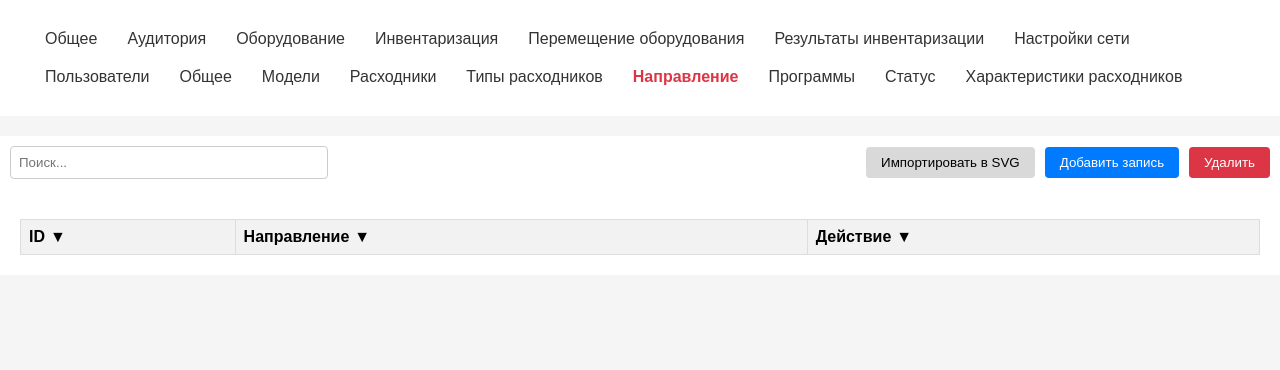
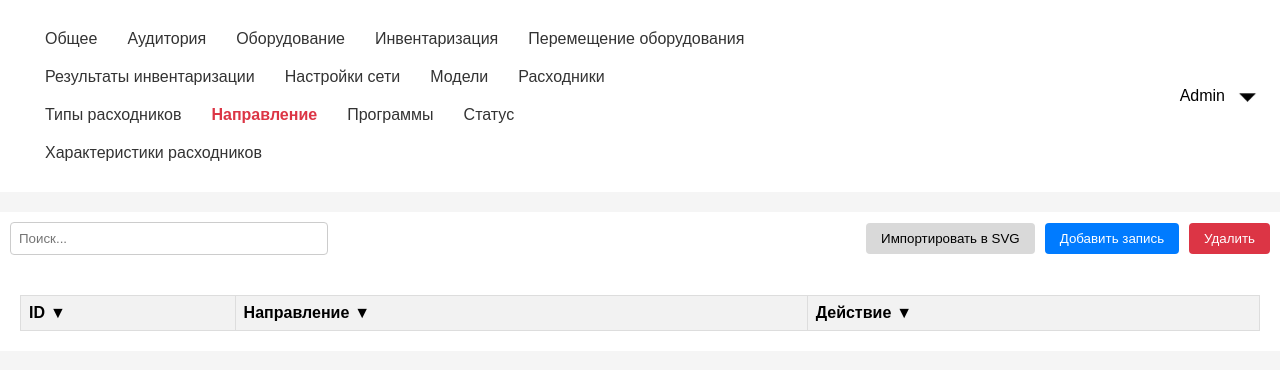
Before and after one commit to YarikTunev/Yp05, a PHP site: page /Pages/Direction.php in a window 1280 px wide. Shown: the top 370 px of the page. Run offline with PHP 8.4, Linux system fonts and the light colour scheme; data that the repository does not hold is empty; some libraries are stand-ins or nearby versions.

Commit message:
фикс

```diff
--- a/Pages/ConsumableCharacteristics.php
+++ b/Pages/ConsumableCharacteristics.php
@@ -20,7 +20,6 @@
         <a href="InventoryResults.php">Результаты инвентаризации</a>
         <a href="NetworkSettings.php">Настройки сети</a>
         <a href="Users.php">Пользователи</a>
-        <a href="General.php">Общее</a>
         <a href="Models.php">Модели</a>
         <a href="Consumables.php">Расходники</a>
         <a href="ConsumableTypes.php">Типы расходников</a>
--- a/Pages/ConsumableTypes.php
+++ b/Pages/ConsumableTypes.php
@@ -18,7 +18,6 @@
         <a href="InventoryResults.php">Результаты инвентаризации</a>
         <a href="NetworkSettings.php">Настройки сети</a>
         <a href="Users.php">Пользователи</a>
-        <a href="General.php">Общее</a>
         <a href="Models.php">Модели</a>
         <a href="Consumables.php">Расходники</a>
         <a href="ConsumableTypes.php" style="color: #dc3545; font-weight: bold;">Типы расходников</a>
--- a/Pages/Consumables.php
+++ b/Pages/Consumables.php
@@ -18,7 +18,6 @@
         <a href="InventoryResults.php">Результаты инвентаризации</a>
         <a href="NetworkSettings.php">Настройки сети</a>
         <a href="Users.php">Пользователи</a>
-        <a href="General.php">Общее</a>
         <a href="Models.php">Модели</a>
         <a href="Consumables.php" style="color: #dc3545; font-weight: bold;">Расходники</a>
         <a href="ConsumableTypes.php">Типы расходников</a>
--- a/Pages/Direction.php
+++ b/Pages/Direction.php
@@ -17,8 +17,6 @@
         <a href="EquipmentMovie.php">Перемещение оборудования</a>
         <a href="InventoryResults.php">Результаты инвентаризации</a>
         <a href="NetworkSettings.php">Настройки сети</a>
-        <a href="Users.php">Пользователи</a>
-        <a href="General.php">Общее</a>
         <a href="Models.php">Модели</a>
         <a href="Consumables.php">Расходники</a>
         <a href="ConsumableTypes.php">Типы расходников</a>
@@ -26,6 +24,10 @@
         <a href="Programs.php">Программы</a>
         <a href="Status.php">Статус</a>
         <a href="ConsumableCharacteristics.php">Характеристики расходников</a>
+    </div>
+    <div class="user">
+        <p>Admin</p>
+        <img src="../img/down.png" alt="">
     </div>
 </header>
 <main>
--- a/Pages/Equipment.php
+++ b/Pages/Equipment.php
@@ -19,7 +19,6 @@
         <a href="InventoryResults.php">Результаты инвентаризации</a>
         <a href="NetworkSettings.php">Настройки сети</a>
         <a href="Users.php">Пользователи</a>
-        <a href="General.php">Общее</a>
         <a href="Models.php">Модели</a>
         <a href="Consumables.php">Расходники</a>
         <a href="ConsumableTypes.php">Типы расходников</a>
@@ -28,7 +27,10 @@
         <a href="Status.php">Статус</a>
         <a href="ConsumableCharacteristics.php">Характеристики расходников</a>
     </div>
-
+    <div class="user">
+        <p>Admin</p>
+        <img src="../img/down.png" alt="">
+    </div>
 </header>
 <main>
     <div class="search-container">
--- a/Pages/EquipmentMovie.php
+++ b/Pages/EquipmentMovie.php
@@ -19,7 +19,6 @@
         <a href="InventoryResults.php">Результаты инвентаризации</a>
         <a href="NetworkSettings.php">Настройки сети</a>
         <a href="Users.php">Пользователи</a>
-        <a href="General.php">Общее</a>
         <a href="Models.php">Модели</a>
         <a href="Consumables.php">Расходники</a>
         <a href="ConsumableTypes.php">Типы расходников</a>
@@ -27,6 +26,10 @@
         <a href="Programs.php">Программы</a>
         <a href="Status.php">Статус</a>
         <a href="ConsumableCharacteristics.php">Характеристики расходников</a>
+    </div>
+    <div class="user">
+        <p>Admin</p>
+        <img src="../img/down.png" alt="">
     </div>
 </header>
 <main>
--- a/Pages/General.php
+++ b/Pages/General.php
@@ -20,7 +20,6 @@
         <a href="InventoryResults.php">Результаты инвентаризации</a>
         <a href="NetworkSettings.php">Настройки сети</a>
         <a href="Users.php">Пользователи</a>
-        <a href="General.php">Общее</a>
         <a href="Models.php">Модели</a>
         <a href="Consumables.php">Расходники</a>
         <a href="ConsumableTypes.php">Типы расходников</a>
@@ -28,6 +27,10 @@
         <a href="Programs.php">Программы</a>
         <a href="Status.php">Статус</a>
         <a href="ConsumableCharacteristics.php">Характеристики расходников</a>
+    </div>
+    <div class="user">
+        <p>Admin</p>
+        <img src="../img/down.png" alt="">
     </div>
 </header>
 <main>
--- a/Pages/Inventory.php
+++ b/Pages/Inventory.php
@@ -19,7 +19,6 @@
         <a href="InventoryResults.php">Результаты инвентаризации</a>
         <a href="NetworkSettings.php">Настройки сети</a>
         <a href="Users.php">Пользователи</a>
-        <a href="General.php">Общее</a>
         <a href="Models.php">Модели</a>
         <a href="Consumables.php">Расходники</a>
         <a href="ConsumableTypes.php">Типы расходников</a>
@@ -27,6 +26,10 @@
         <a href="Programs.php">Программы</a>
         <a href="Status.php">Статус</a>
         <a href="ConsumableCharacteristics.php">Характеристики расходников</a>
+    </div>
+    <div class="user">
+        <p>Admin</p>
+        <img src="../img/down.png" alt="">
     </div>
 </header>
 <main>
--- a/Pages/InventoryResults.php
+++ b/Pages/InventoryResults.php
@@ -19,7 +19,6 @@
         <a href="InventoryResults.php" style="color: #dc3545; font-weight: bold;">Результаты инвентаризации</a>
         <a href="NetworkSettings.php">Настройки сети</a>
         <a href="Users.php">Пользователи</a>
-        <a href="General.php">Общее</a>
         <a href="Models.php">Модели</a>
         <a href="Consumables.php">Расходники</a>
         <a href="ConsumableTypes.php">Типы расходников</a>
@@ -27,6 +26,10 @@
         <a href="Programs.php">Программы</a>
         <a href="Status.php">Статус</a>
         <a href="ConsumableCharacteristics.php">Характеристики расходников</a>
+    </div>
+    <div class="user">
+        <p>Admin</p>
+        <img src="../img/down.png" alt="">
     </div>
 </header>
 <main>
--- a/Pages/Models.php
+++ b/Pages/Models.php
@@ -18,7 +18,6 @@
         <a href="InventoryResults.php">Результаты инвентаризации</a>
         <a href="NetworkSettings.php">Настройки сети</a>
         <a href="Users.php">Пользователи</a>
-        <a href="General.php">Общее</a>
         <a href="Models.php" style="color: #dc3545; font-weight: bold;">Модели</a>
         <a href="Consumables.php">Расходники</a>
         <a href="ConsumableTypes.php">Типы расходников</a>
--- a/Pages/NetworkSettings.php
+++ b/Pages/NetworkSettings.php
@@ -19,7 +19,6 @@
         <a href="InventoryResults.php">Результаты инвентаризации</a>
         <a href="NetworkSettings.php" style="color: #dc3545; font-weight: bold;">Настройки сети</a>
         <a href="Users.php">Пользователи</a>
-        <a href="General.php">Общее</a>
         <a href="Models.php">Модели</a>
         <a href="Consumables.php">Расходники</a>
         <a href="ConsumableTypes.php">Типы расходников</a>
@@ -28,7 +27,10 @@
         <a href="Status.php">Статус</a>
         <a href="ConsumableCharacteristics.php">Характеристики расходников</a>
     </div>
-
+    <div class="user">
+        <p>Admin</p>
+        <img src="../img/down.png" alt="">
+    </div>
 </header>
 <main>
     <div class="search-container">
--- a/Pages/Programs.php
+++ b/Pages/Programs.php
@@ -19,7 +19,6 @@
         <a href="InventoryResults.php">Результаты инвентаризации</a>
         <a href="NetworkSettings.php">Настройки сети</a>
         <a href="Users.php">Пользователи</a>
-        <a href="General.php">Общее</a>
         <a href="Models.php">Модели</a>
         <a href="Consumables.php">Расходники</a>
         <a href="ConsumableTypes.php">Типы расходников</a>
@@ -28,7 +27,10 @@
         <a href="Status.php">Статус</a>
         <a href="ConsumableCharacteristics.php">Характеристики расходников</a>
     </div>
-
+    <div class="user">
+        <p>Admin</p>
+        <img src="../img/down.png" alt="">
+    </div>
 </header>
 <main>
     <div class="search-container">
--- a/Pages/Status.php
+++ b/Pages/Status.php
@@ -19,7 +19,6 @@
         <a href="InventoryResults.php">Результаты инвентаризации</a>
         <a href="NetworkSettings.php">Настройки сети</a>
         <a href="Users.php">Пользователи</a>
-        <a href="General.php">Общее</a>
         <a href="Models.php">Модели</a>
         <a href="Consumables.php">Расходники</a>
         <a href="ConsumableTypes.php">Типы расходников</a>
@@ -28,7 +27,10 @@
         <a href="Status.php" style="color: #dc3545; font-weight: bold;">Статус</a>
         <a href="ConsumableCharacteristics.php">Характеристики расходников</a>
     </div>
-
+    <div class="user">
+        <p>Admin</p>
+        <img src="../img/down.png" alt="">
+    </div>
 </header>
 <main>
     <div class="search-container">
--- a/Pages/Users.php
+++ b/Pages/Users.php
@@ -19,7 +19,6 @@
         <a href="InventoryResults.php">Результаты инвентаризации</a>
         <a href="NetworkSettings.php">Настройки сети</a>
         <a href="Users.php" style="color: #dc3545; font-weight: bold;">Пользователи</a>
-        <a href="General.php">Общее</a>
         <a href="Models.php">Модели</a>
         <a href="Consumables.php">Расходники</a>
         <a href="ConsumableTypes.php">Типы расходников</a>
@@ -28,7 +27,10 @@
         <a href="Status.php">Статус</a>
         <a href="ConsumableCharacteristics.php">Характеристики расходников</a>
     </div>
-
+    <div class="user">
+        <p>Admin</p>
+        <img src="../img/down.png" alt="">
+    </div>
 </header>
 <main>
     <div class="search-container">
```
Also changed, not shown: Pages/Classroom.php (+3 -11 lines).
